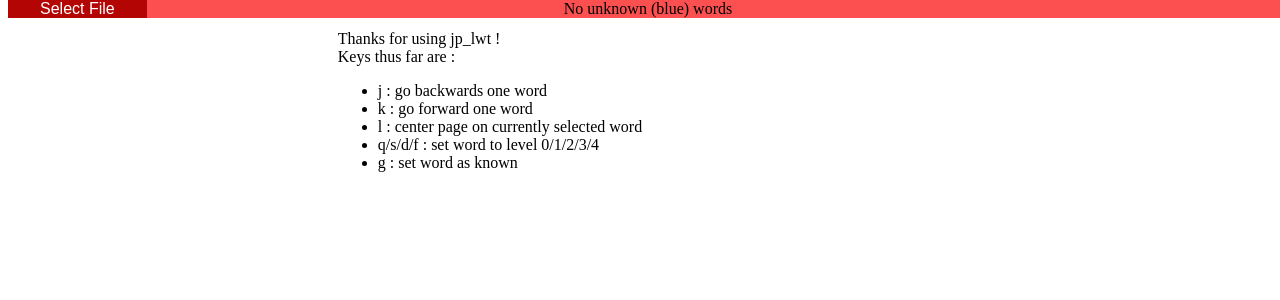
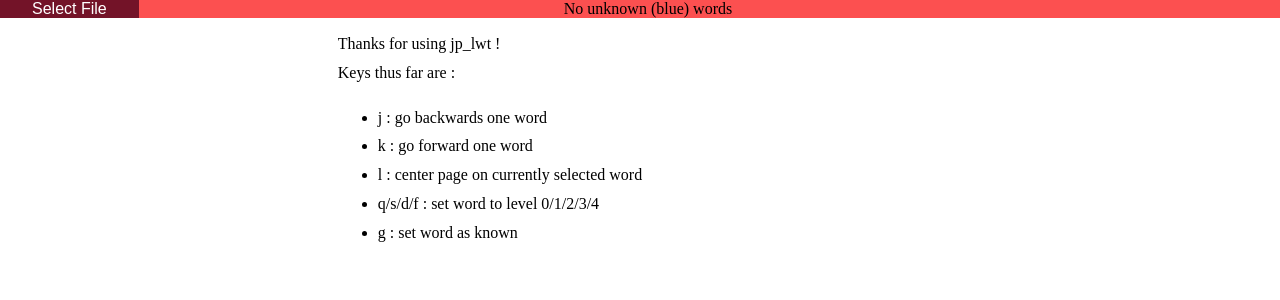
Before and after one commit to deepakshilkar/jp_lwt, a Flask app: page / in a window 1280 px wide. Shown: the top 300 px of the page. Run offline with Flask 2, Linux system fonts and the light colour scheme; parts of the project's set-up code (start-up, migrations or seed data) failed here and were passed over.

Commit message:
Fixed some css errors

```diff
--- a/reader/static/reader.css
+++ b/reader/static/reader.css
@@ -11,6 +11,7 @@
   border: none;
   position: fixed;
   top: 0;
+  left: 0;
   padding: 0px 32px;
   text-align: center;
   text-decoration: none;
@@ -40,6 +41,7 @@
   left: 26%;
   width: 48%;
   margin-left: 5px;
+  line-height: 180%;
   margin-right: 5px;
   background: #FFFFFF;
   z-index: -1;
--- a/reader/static/reader.less
+++ b/reader/static/reader.less
@@ -20,6 +20,7 @@
     border: none;
     position  : fixed;
     top       : 0;
+    left      : 0;
     padding: 0px 32px;
     text-align: center;
     text-decoration: none;
@@ -51,6 +52,7 @@
     left        : 26%;
     width       : 48%;
     margin-left : 5px;
+    line-height : 180%;
     margin-right: 5px;
     background  : #FFFFFF;
     z-index     : -1;
```
Also changed, not shown: screenshot.png.
